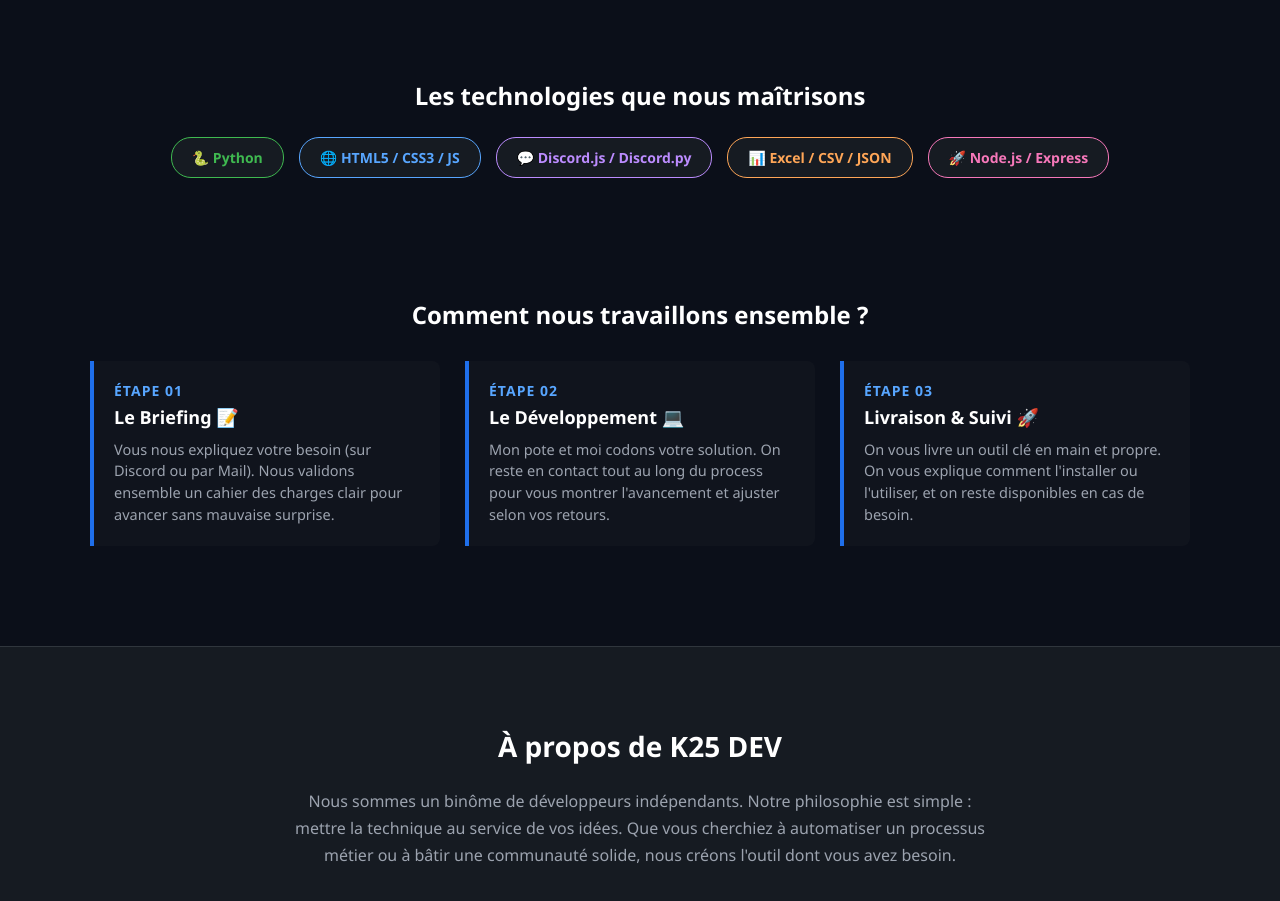
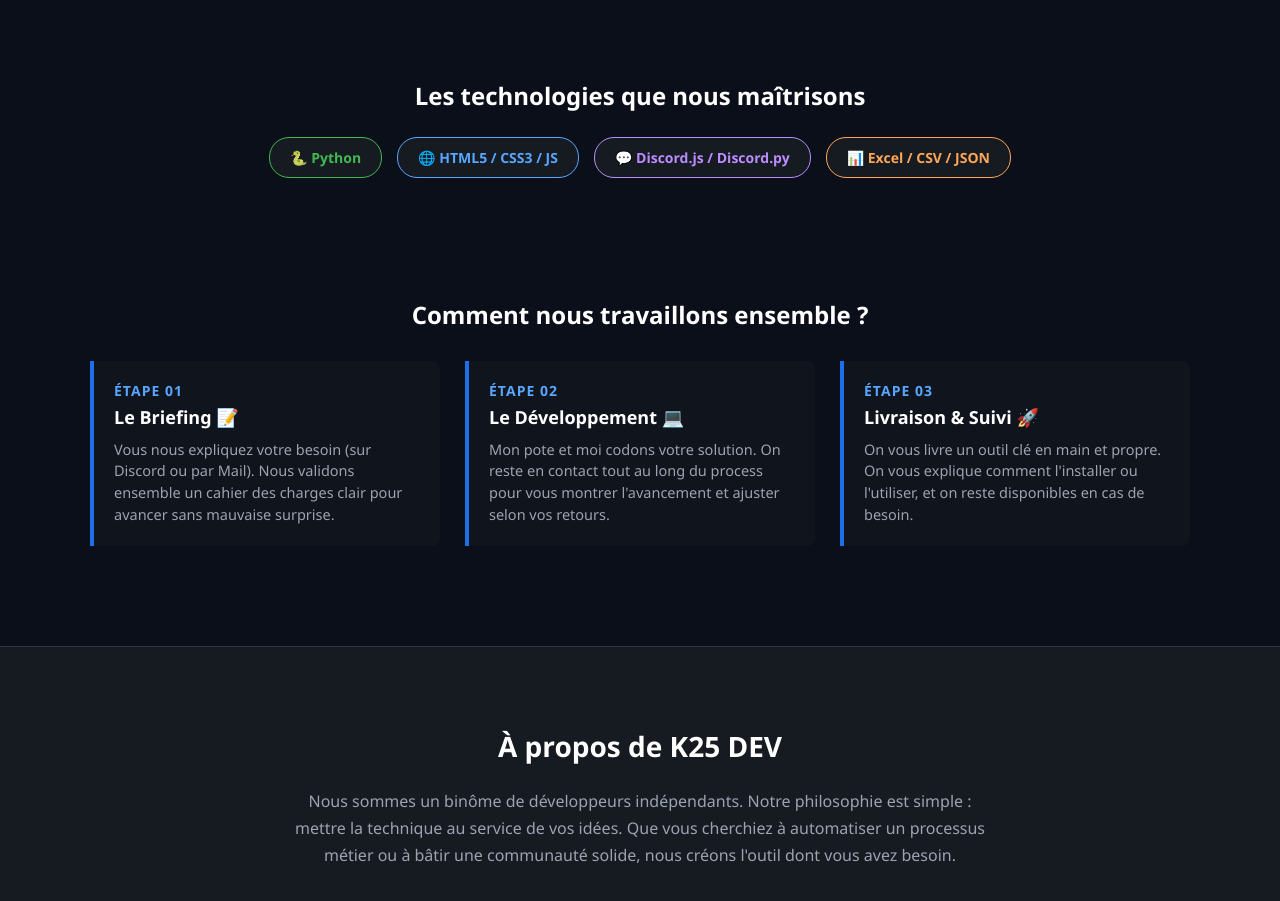
Before and after one commit to Ti-ti25/K25DEV, a website: page index.html in a window 1280 px wide. Shown: the part 860-1761 px from the top of the page. Drawn offline with Linux system fonts and the light colour scheme.

Commit message:
Add files via upload

```diff
--- a/index.html
+++ b/index.html
@@ -93,7 +93,6 @@
             <span class="tech-badge" style="color: #58a6ff; border-color: #58a6ff;">🌐 HTML5 / CSS3 / JS</span>
             <span class="tech-badge" style="color: #bc8cff; border-color: #bc8cff;">💬 Discord.js / Discord.py</span>
             <span class="tech-badge" style="color: #ffa657; border-color: #ffa657;">📊 Excel / CSV / JSON</span>
-            <span class="tech-badge" style="color: #f778ba; border-color: #f778ba;">🚀 Node.js / Express</span>
         </div>
     </div>
 
```
